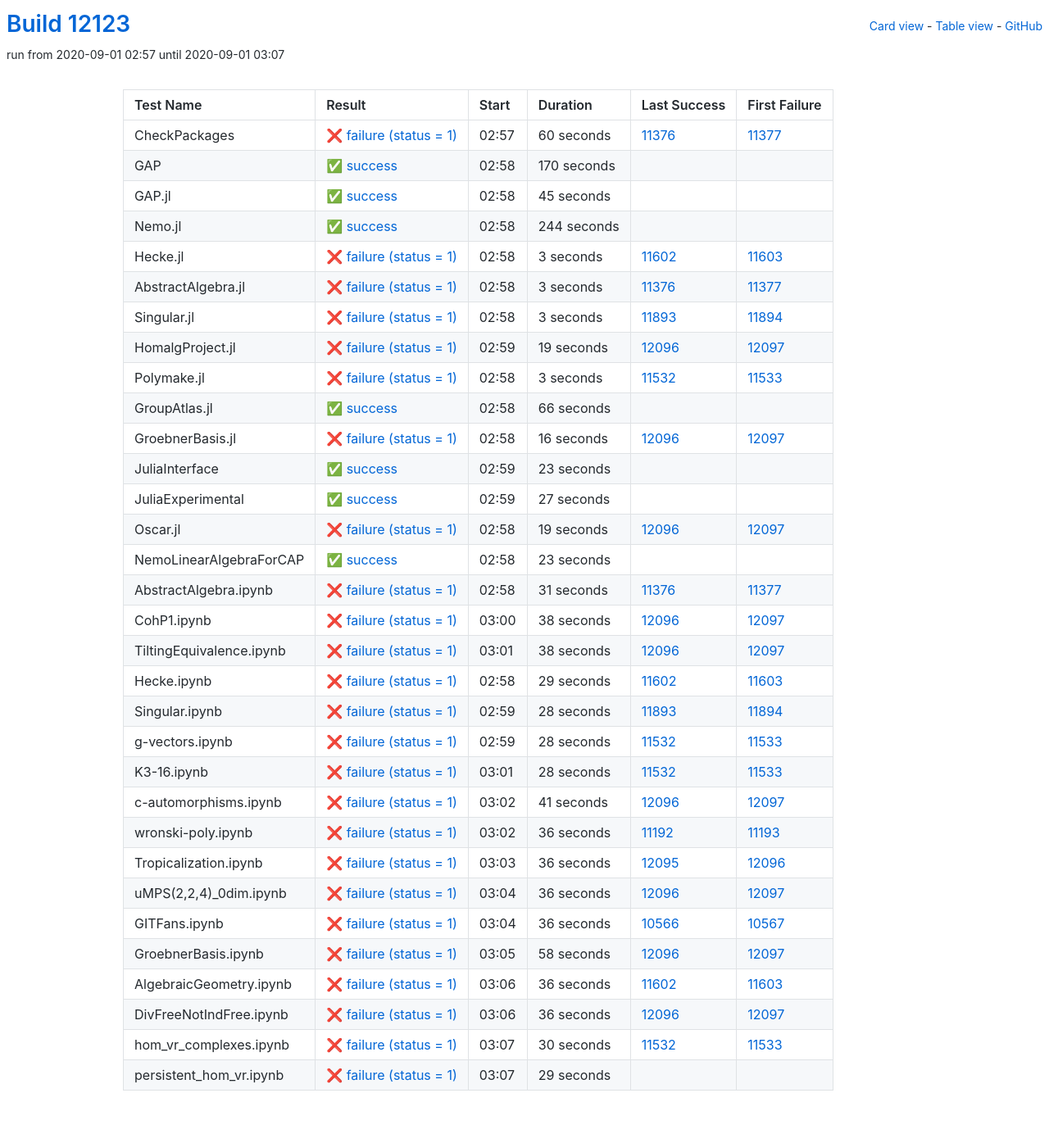
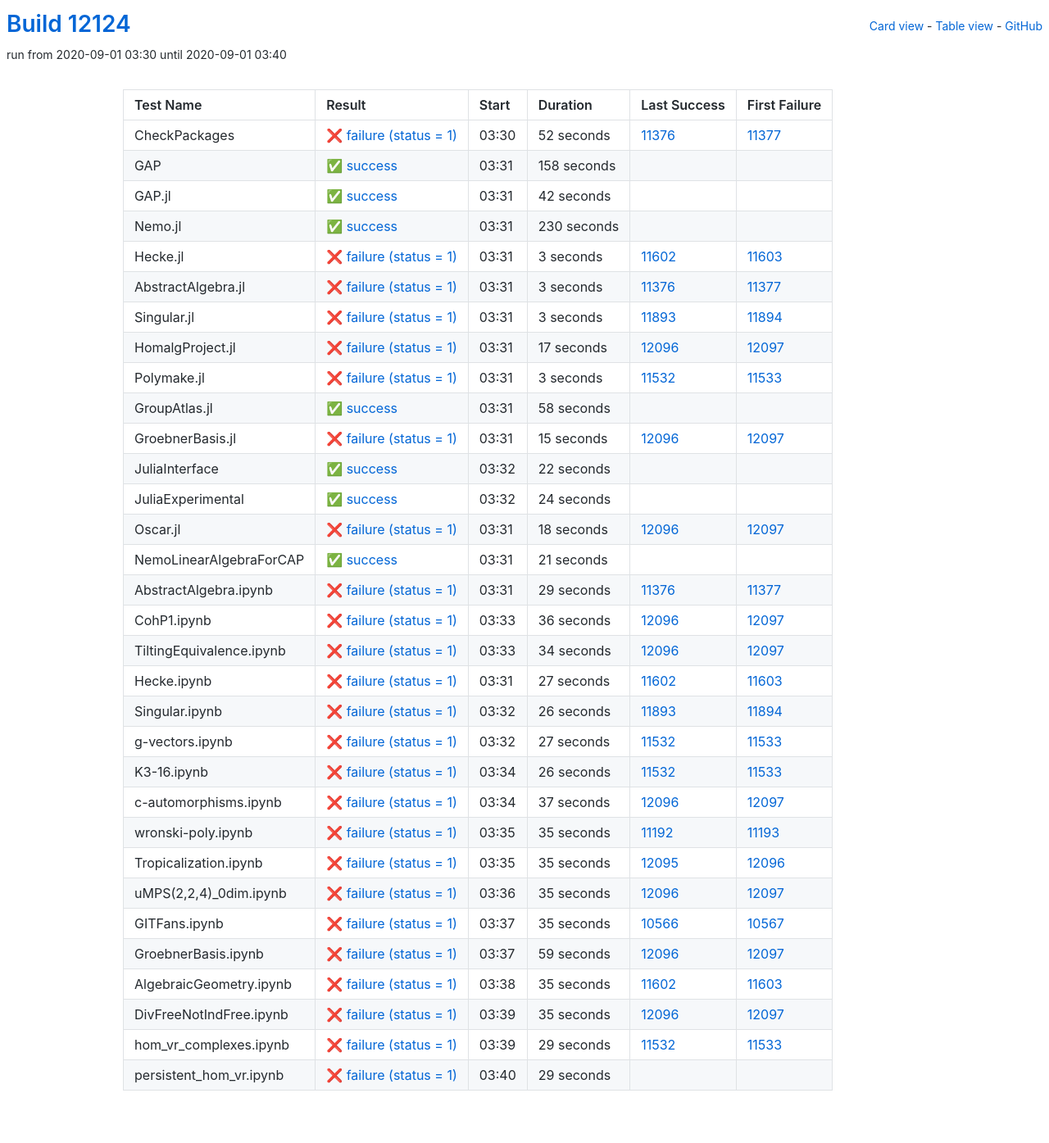
Before and after one commit to oscar-system/oscar-ci-status, a Jekyll site: the page built from table.html, in a window 1280 px wide. Shown: the whole page at 82% size. Built offline with Jekyll 4.4.1, drawn with Linux system fonts in a browser that asks for light colours.

Commit message:
Build #12124

```diff
--- a/_data/ci.yml
+++ b/_data/ci.yml
@@ -1,6 +1,6 @@
 ---
-build: 12123
-build_url: https://oscarci.mathematik.uni-kl.de/job/oscar/12123/
+build: 12124
+build_url: https://oscarci.mathematik.uni-kl.de/job/oscar/12124/
 job: oscar
 organization: oscar-system
 repo: oscar-ci-status
@@ -8,56 +8,56 @@ repourl: https://github.com/oscar-system/oscar-ci-status
 tests:
 - name: CheckPackages
   id: checkpackages
-  log: https://oscarci.mathematik.uni-kl.de/job/oscar/12123/artifact/logs/build-12123/CheckPackages.log
-  start: 2020-09-01 02:57
+  log: https://oscarci.mathematik.uni-kl.de/job/oscar/12124/artifact/logs/build-12124/CheckPackages.log
+  start: 2020-09-01 03:30
   success: false
   exitcode: 1
   status: failure
-  duration: 60
+  duration: 52
   last_success: 11376
   last_success_url: https://oscarci.mathematik.uni-kl.de/job/oscar/11376/
   first_failure: 11377
   first_failure_url: https://oscarci.mathematik.uni-kl.de/job/oscar/11377/
 - name: GAP
   id: gap
-  log: https://oscarci.mathematik.uni-kl.de/job/oscar/12123/artifact/logs/build-12123/GAP.log
-  start: 2020-09-01 02:58
+  log: https://oscarci.mathematik.uni-kl.de/job/oscar/12124/artifact/logs/build-12124/GAP.log
+  start: 2020-09-01 03:31
   success: true
   exitcode: 0
   status: success
-  duration: 170
+  duration: 158
   last_success: false
   last_success_url:
   first_failure: false
   first_failure_url:
 - name: GAP.jl
   id: gap-jl
-  log: https://oscarci.mathematik.uni-kl.de/job/oscar/12123/artifact/logs/build-12123/GAP.jl.log
-  start: 2020-09-01 02:58
+  log: https://oscarci.mathematik.uni-kl.de/job/oscar/12124/artifact/logs/build-12124/GAP.jl.log
+  start: 2020-09-01 03:31
   success: true
   exitcode: 0
   status: success
-  duration: 45
+  duration: 42
   last_success: false
   last_success_url:
   first_failure: false
   first_failure_url:
 - name: Nemo.jl
   id: nemo-jl
-  log: https://oscarci.mathematik.uni-kl.de/job/oscar/12123/artifact/logs/build-12123/Nemo.jl.log
-  start: 2020-09-01 02:58
+  log: https://oscarci.mathematik.uni-kl.de/job/oscar/12124/artifact/logs/build-12124/Nemo.jl.log
+  start: 2020-09-01 03:31
   success: true
   exitcode: 0
   status: success
-  duration: 244
+  duration: 230
   last_success: false
   last_success_url:
   first_failure: false
   first_failure_url:
 - name: Hecke.jl
   id: hecke-jl
-  log: https://oscarci.mathematik.uni-kl.de/job/oscar/12123/artifact/logs/build-12123/Hecke.jl.log
-  start: 2020-09-01 02:58
+  log: https://oscarci.mathematik.uni-kl.de/job/oscar/12124/artifact/logs/build-12124/Hecke.jl.log
+  start: 2020-09-01 03:31
   success: false
   exitcode: 1
   status: failure
@@ -68,8 +68,8 @@ tests:
   first_failure_url: https://oscarci.mathematik.uni-kl.de/job/oscar/11603/
 - name: AbstractAlgebra.jl
   id: abstractalgebra-jl
-  log: https://oscarci.mathematik.uni-kl.de/job/oscar/12123/artifact/logs/build-12123/AbstractAlgebra.jl.log
-  start: 2020-09-01 02:58
+  log: https://oscarci.mathematik.uni-kl.de/job/oscar/12124/artifact/logs/build-12124/AbstractAlgebra.jl.log
+  start: 2020-09-01 03:31
   success: false
   exitcode: 1
   status: failure
@@ -80,8 +80,8 @@ tests:
   first_failure_url: https://oscarci.mathematik.uni-kl.de/job/oscar/11377/
 - name: Singular.jl
   id: singular-jl
-  log: https://oscarci.mathematik.uni-kl.de/job/oscar/12123/artifact/logs/build-12123/Singular.jl.log
-  start: 2020-09-01 02:58
+  log: https://oscarci.mathematik.uni-kl.de/job/oscar/12124/artifact/logs/build-12124/Singular.jl.log
+  start: 2020-09-01 03:31
   success: false
   exitcode: 1
   status: failure
@@ -92,20 +92,20 @@ tests:
   first_failure_url: https://oscarci.mathematik.uni-kl.de/job/oscar/11894/
 - name: HomalgProject.jl
   id: homalgproject-jl
-  log: https://oscarci.mathematik.uni-kl.de/job/oscar/12123/artifact/logs/build-12123/HomalgProject.jl.log
-  start: 2020-09-01 02:59
+  log: https://oscarci.mathematik.uni-kl.de/job/oscar/12124/artifact/logs/build-12124/HomalgProject.jl.log
+  start: 2020-09-01 03:31
   success: false
   exitcode: 1
   status: failure
-  duration: 19
+  duration: 17
   last_success: 12096
   last_success_url: https://oscarci.mathematik.uni-kl.de/job/oscar/12096/
   first_failure: 12097
   first_failure_url: https://oscarci.mathematik.uni-kl.de/job/oscar/12097/
 - name: Polymake.jl
   id: polymake-jl
-  log: https://oscarci.mathematik.uni-kl.de/job/oscar/12123/artifact/logs/build-12123/Polymake.jl.log
-  start: 2020-09-01 02:58
+  log: https://oscarci.mathematik.uni-kl.de/job/oscar/12124/artifact/logs/build-12124/Polymake.jl.log
+  start: 2020-09-01 03:31
   success: false
   exitcode: 1
   status: failure
@@ -116,200 +116,92 @@ tests:
   first_failure_url: https://oscarci.mathematik.uni-kl.de/job/oscar/11533/
 - name: GroupAtlas.jl
   id: groupatlas-jl
-  log: https://oscarci.mathematik.uni-kl.de/job/oscar/12123/artifact/logs/build-12123/GroupAtlas.jl.log
-  start: 2020-09-01 02:58
+  log: https://oscarci.mathematik.uni-kl.de/job/oscar/12124/artifact/logs/build-12124/GroupAtlas.jl.log
+  start: 2020-09-01 03:31
   success: true
   exitcode: 0
   status: success
-  duration: 66
+  duration: 58
   last_success: false
   last_success_url:
   first_failure: false
   first_failure_url:
 - name: GroebnerBasis.jl
   id: groebnerbasis-jl
-  log: https://oscarci.mathematik.uni-kl.de/job/oscar/12123/artifact/logs/build-12123/GroebnerBasis.jl.log
-  start: 2020-09-01 02:58
+  log: https://oscarci.mathematik.uni-kl.de/job/oscar/12124/artifact/logs/build-12124/GroebnerBasis.jl.log
+  start: 2020-09-01 03:31
   success: false
   exitcode: 1
   status: failure
-  duration: 16
+  duration: 15
   last_success: 12096
   last_success_url: https://oscarci.mathematik.uni-kl.de/job/oscar/12096/
   first_failure: 12097
   first_failure_url: https://oscarci.mathematik.uni-kl.de/job/oscar/12097/
 - name: JuliaInterface
   id: juliainterface
-  log: https://oscarci.mathematik.uni-kl.de/job/oscar/12123/artifact/logs/build-12123/JuliaInterface.log
-  start: 2020-09-01 02:59
+  log: https://oscarci.mathematik.uni-kl.de/job/oscar/12124/artifact/logs/build-12124/JuliaInterface.log
+  start: 2020-09-01 03:32
   success: true
   exitcode: 0
   status: success
-  duration: 23
+  duration: 22
   last_success: false
   last_success_url:
   first_failure: false
   first_failure_url:
 - name: JuliaExperimental
   id: juliaexperimental
-  log: https://oscarci.mathematik.uni-kl.de/job/oscar/12123/artifact/logs/build-12123/JuliaExperimental.log
-  start: 2020-09-01 02:59
+  log: https://oscarci.mathematik.uni-kl.de/job/oscar/12124/artifact/logs/build-12124/JuliaExperimental.log
+  start: 2020-09-01 03:32
   success: true
   exitcode: 0
   status: success
-  duration: 27
+  duration: 24
   last_success: false
   last_success_url:
   first_failure: false
   first_failure_url:
 - name: Oscar.jl
   id: oscar-jl
-  log: https://oscarci.mathematik.uni-kl.de/job/oscar/12123/artifact/logs/build-12123/Oscar.jl.log
-  start: 2020-09-01 02:58
+  log: https://oscarci.mathematik.uni-kl.de/job/oscar/12124/artifact/logs/build-12124/Oscar.jl.log
+  start: 2020-09-01 03:31
   success: false
   exitcode: 1
   status: failure
-  duration: 19
+  duration: 18
   last_success: 12096
   last_success_url: https://oscarci.mathematik.uni-kl.de/job/oscar/12096/
   first_failure: 12097
   first_failure_url: https://oscarci.mathematik.uni-kl.de/job/oscar/12097/
 - name: NemoLinearAlgebraForCAP
   id: nemolinearalgebraforcap
-  log: https://oscarci.mathematik.uni-kl.de/job/oscar/12123/artifact/logs/build-12123/NemoLinearAlgebraForCAP.log
-  start: 2020-09-01 02:58
+  log: https://oscarci.mathematik.uni-kl.de/job/oscar/12124/artifact/logs/build-12124/NemoLinearAlgebraForCAP.log
+  start: 2020-09-01 03:31
   success: true
   exitcode: 0
   status: success
-  duration: 23
+  duration: 21
   last_success: false
   last_success_url:
   first_failure: false
   first_failure_url:
 - name: AbstractAlgebra.ipynb
   id: abstractalgebra-ipynb
-  log: https://oscarci.mathematik.uni-kl.de/job/oscar/12123/artifact/logs/build-12123/AbstractAlgebra.ipynb.log
-  start: 2020-09-01 02:58
+  log: https://oscarci.mathematik.uni-kl.de/job/oscar/12124/artifact/logs/build-12124/AbstractAlgebra.ipynb.log
+  start: 2020-09-01 03:31
   success: false
   exitcode: 1
   status: failure
-  duration: 31
+  duration: 29
   last_success: 11376
   last_success_url: https://oscarci.mathematik.uni-kl.de/job/oscar/11376/
   first_failure: 11377
   first_failure_url: https://oscarci.mathematik.uni-kl.de/job/oscar/11377/
 - name: CohP1.ipynb
   id: cohp1-ipynb
-  log: https://oscarci.mathematik.uni-kl.de/job/oscar/12123/artifact/logs/build-12123/CohP1.ipynb.log
-  start: 2020-09-01 03:00
-  success: false
-  exitcode: 1
-  status: failure
-  duration: 38
-  last_success: 12096
-  last_success_url: https://oscarci.mathematik.uni-kl.de/job/oscar/12096/
-  first_failure: 12097
-  first_failure_url: https://oscarci.mathematik.uni-kl.de/job/oscar/12097/
-- name: TiltingEquivalence.ipynb
-  id: tiltingequivalence-ipynb
-  log: https://oscarci.mathematik.uni-kl.de/job/oscar/12123/artifact/logs/build-12123/TiltingEquivalence.ipynb.log
-  start: 2020-09-01 03:01
-  success: false
-  exitcode: 1
-  status: failure
-  duration: 38
-  last_success: 12096
-  last_success_url: https://oscarci.mathematik.uni-kl.de/job/oscar/12096/
-  first_failure: 12097
-  first_failure_url: https://oscarci.mathematik.uni-kl.de/job/oscar/12097/
-- name: Hecke.ipynb
-  id: hecke-ipynb
-  log: https://oscarci.mathematik.uni-kl.de/job/oscar/12123/artifact/logs/build-12123/Hecke.ipynb.log
-  start: 2020-09-01 02:58
-  success: false
-  exitcode: 1
-  status: failure
-  duration: 29
-  last_success: 11602
-  last_success_url: https://oscarci.mathematik.uni-kl.de/job/oscar/11602/
-  first_failure: 11603
-  first_failure_url: https://oscarci.mathematik.uni-kl.de/job/oscar/11603/
-- name: Singular.ipynb
-  id: singular-ipynb
-  log: https://oscarci.mathematik.uni-kl.de/job/oscar/12123/artifact/logs/build-12123/Singular.ipynb.log
-  start: 2020-09-01 02:59
-  success: false
-  exitcode: 1
-  status: failure
-  duration: 28
-  last_success: 11893
-  last_success_url: https://oscarci.mathematik.uni-kl.de/job/oscar/11893/
-  first_failure: 11894
-  first_failure_url: https://oscarci.mathematik.uni-kl.de/job/oscar/11894/
-- name: g-vectors.ipynb
-  id: g-vectors-ipynb
-  log: https://oscarci.mathematik.uni-kl.de/job/oscar/12123/artifact/logs/build-12123/g-vectors.ipynb.log
-  start: 2020-09-01 02:59
-  success: false
-  exitcode: 1
-  status: failure
-  duration: 28
-  last_success: 11532
-  last_success_url: https://oscarci.mathematik.uni-kl.de/job/oscar/11532/
-  first_failure: 11533
-  first_failure_url: https://oscarci.mathematik.uni-kl.de/job/oscar/11533/
-- name: K3-16.ipynb
-  id: k3-16-ipynb
-  log: https://oscarci.mathematik.uni-kl.de/job/oscar/12123/artifact/logs/build-12123/K3-16.ipynb.log
-  start: 2020-09-01 03:01
-  success: false
-  exitcode: 1
-  status: failure
-  duration: 28
-  last_success: 11532
-  last_success_url: https://oscarci.mathematik.uni-kl.de/job/oscar/11532/
-  first_failure: 11533
-  first_failure_url: https://oscarci.mathematik.uni-kl.de/job/oscar/11533/
-- name: c-automorphisms.ipynb
-  id: c-automorphisms-ipynb
-  log: https://oscarci.mathematik.uni-kl.de/job/oscar/12123/artifact/logs/build-12123/c-automorphisms.ipynb.log
-  start: 2020-09-01 03:02
-  success: false
-  exitcode: 1
-  status: failure
-  duration: 41
-  last_success: 12096
-  last_success_url: https://oscarci.mathematik.uni-kl.de/job/oscar/12096/
-  first_failure: 12097
-  first_failure_url: https://oscarci.mathematik.uni-kl.de/job/oscar/12097/
-- name: wronski-poly.ipynb
-  id: wronski-poly-ipynb
-  log: https://oscarci.mathematik.uni-kl.de/job/oscar/12123/artifact/logs/build-12123/wronski-poly.ipynb.log
-  start: 2020-09-01 03:02
-  success: false
-  exitcode: 1
-  status: failure
-  duration: 36
-  last_success: 11192
-  last_success_url: https://oscarci.mathematik.uni-kl.de/job/oscar/11192/
-  first_failure: 11193
-  first_failure_url: https://oscarci.mathematik.uni-kl.de/job/oscar/11193/
-- name: Tropicalization.ipynb
-  id: tropicalization-ipynb
-  log: https://oscarci.mathematik.uni-kl.de/job/oscar/12123/artifact/logs/build-12123/Tropicalization.ipynb.log
-  start: 2020-09-01 03:03
-  success: false
-  exitcode: 1
-  status: failure
-  duration: 36
-  last_success: 12095
-  last_success_url: https://oscarci.mathematik.uni-kl.de/job/oscar/12095/
-  first_failure: 12096
-  first_failure_url: https://oscarci.mathematik.uni-kl.de/job/oscar/12096/
-- name: uMPS(2,2,4)_0dim.ipynb
-  id: umps-2-2-4-0dim-ipynb
-  log: https://oscarci.mathematik.uni-kl.de/job/oscar/12123/artifact/logs/build-12123/uMPS-2-2-4-_0dim.ipynb.log
-  start: 2020-09-01 03:04
+  log: https://oscarci.mathematik.uni-kl.de/job/oscar/12124/artifact/logs/build-12124/CohP1.ipynb.log
+  start: 2020-09-01 03:33
   success: false
   exitcode: 1
   status: failure
@@ -318,70 +210,178 @@ tests:
   last_success_url: https://oscarci.mathematik.uni-kl.de/job/oscar/12096/
   first_failure: 12097
   first_failure_url: https://oscarci.mathematik.uni-kl.de/job/oscar/12097/
-- name: GITFans.ipynb
-  id: gitfans-ipynb
-  log: https://oscarci.mathematik.uni-kl.de/job/oscar/12123/artifact/logs/build-12123/GITFans.ipynb.log
-  start: 2020-09-01 03:04
+- name: TiltingEquivalence.ipynb
+  id: tiltingequivalence-ipynb
+  log: https://oscarci.mathematik.uni-kl.de/job/oscar/12124/artifact/logs/build-12124/TiltingEquivalence.ipynb.log
+  start: 2020-09-01 03:33
   success: false
   exitcode: 1
   status: failure
-  duration: 36
+  duration: 34
+  last_success: 12096
+  last_success_url: https://oscarci.mathematik.uni-kl.de/job/oscar/12096/
+  first_failure: 12097
+  first_failure_url: https://oscarci.mathematik.uni-kl.de/job/oscar/12097/
+- name: Hecke.ipynb
+  id: hecke-ipynb
+  log: https://oscarci.mathematik.uni-kl.de/job/oscar/12124/artifact/logs/build-12124/Hecke.ipynb.log
+  start: 2020-09-01 03:31
+  success: false
+  exitcode: 1
+  status: failure
+  duration: 27
+  last_success: 11602
+  last_success_url: https://oscarci.mathematik.uni-kl.de/job/oscar/11602/
+  first_failure: 11603
+  first_failure_url: https://oscarci.mathematik.uni-kl.de/job/oscar/11603/
+- name: Singular.ipynb
+  id: singular-ipynb
+  log: https://oscarci.mathematik.uni-kl.de/job/oscar/12124/artifact/logs/build-12124/Singular.ipynb.log
+  start: 2020-09-01 03:32
+  success: false
+  exitcode: 1
+  status: failure
+  duration: 26
+  last_success: 11893
+  last_success_url: https://oscarci.mathematik.uni-kl.de/job/oscar/11893/
+  first_failure: 11894
+  first_failure_url: https://oscarci.mathematik.uni-kl.de/job/oscar/11894/
+- name: g-vectors.ipynb
+  id: g-vectors-ipynb
+  log: https://oscarci.mathematik.uni-kl.de/job/oscar/12124/artifact/logs/build-12124/g-vectors.ipynb.log
+  start: 2020-09-01 03:32
+  success: false
+  exitcode: 1
+  status: failure
+  duration: 27
+  last_success: 11532
+  last_success_url: https://oscarci.mathematik.uni-kl.de/job/oscar/11532/
+  first_failure: 11533
+  first_failure_url: https://oscarci.mathematik.uni-kl.de/job/oscar/11533/
+- name: K3-16.ipynb
+  id: k3-16-ipynb
+  log: https://oscarci.mathematik.uni-kl.de/job/oscar/12124/artifact/logs/build-12124/K3-16.ipynb.log
+  start: 2020-09-01 03:34
+  success: false
+  exitcode: 1
+  status: failure
+  duration: 26
+  last_success: 11532
+  last_success_url: https://oscarci.mathematik.uni-kl.de/job/oscar/11532/
+  first_failure: 11533
+  first_failure_url: https://oscarci.mathematik.uni-kl.de/job/oscar/11533/
+- name: c-automorphisms.ipynb
+  id: c-automorphisms-ipynb
+  log: https://oscarci.mathematik.uni-kl.de/job/oscar/12124/artifact/logs/build-12124/c-automorphisms.ipynb.log
+  start: 2020-09-01 03:34
+  success: false
+  exitcode: 1
+  status: failure
+  duration: 37
+  last_success: 12096
+  last_success_url: https://oscarci.mathematik.uni-kl.de/job/oscar/12096/
+  first_failure: 12097
+  first_failure_url: https://oscarci.mathematik.uni-kl.de/job/oscar/12097/
+- name: wronski-poly.ipynb
+  id: wronski-poly-ipynb
+  log: https://oscarci.mathematik.uni-kl.de/job/oscar/12124/artifact/logs/build-12124/wronski-poly.ipynb.log
+  start: 2020-09-01 03:35
+  success: false
+  exitcode: 1
+  status: failure
+  duration: 35
+  last_success: 11192
+  last_success_url: https://oscarci.mathematik.uni-kl.de/job/oscar/11192/
+  first_failure: 11193
+  first_failure_url: https://oscarci.mathematik.uni-kl.de/job/oscar/11193/
+- name: Tropicalization.ipynb
+  id: tropicalization-ipynb
+  log: https://oscarci.mathematik.uni-kl.de/job/oscar/12124/artifact/logs/build-12124/Tropicalization.ipynb.log
+  start: 2020-09-01 03:35
+  success: false
+  exitcode: 1
+  status: failure
+  duration: 35
+  last_success: 12095
+  last_success_url: https://oscarci.mathematik.uni-kl.de/job/oscar/12095/
+  first_failure: 12096
+  first_failure_url: https://oscarci.mathematik.uni-kl.de/job/oscar/12096/
+- name: uMPS(2,2,4)_0dim.ipynb
+  id: umps-2-2-4-0dim-ipynb
+  log: https://oscarci.mathematik.uni-kl.de/job/oscar/12124/artifact/logs/build-12124/uMPS-2-2-4-_0dim.ipynb.log
+  start: 2020-09-01 03:36
+  success: false
+  exitcode: 1
+  status: failure
+  duration: 35
+  last_success: 12096
+  last_success_url: https://oscarci.mathematik.uni-kl.de/job/oscar/12096/
+  first_failure: 12097
+  first_failure_url: https://oscarci.mathematik.uni-kl.de/job/oscar/12097/
+- name: GITFans.ipynb
+  id: gitfans-ipynb
+  log: https://oscarci.mathematik.uni-kl.de/job/oscar/12124/artifact/logs/build-12124/GITFans.ipynb.log
+  start: 2020-09-01 03:37
+  success: false
+  exitcode: 1
+  status: failure
+  duration: 35
   last_success: 10566
   last_success_url: https://oscarci.mathematik.uni-kl.de/job/oscar/10566/
   first_failure: 10567
   first_failure_url: https://oscarci.mathematik.uni-kl.de/job/oscar/10567/
 - name: GroebnerBasis.ipynb
   id: groebnerbasis-ipynb
-  log: https://oscarci.mathematik.uni-kl.de/job/oscar/12123/artifact/logs/build-12123/GroebnerBasis.ipynb.log
-  start: 2020-09-01 03:05
+  log: https://oscarci.mathematik.uni-kl.de/job/oscar/12124/artifact/logs/build-12124/GroebnerBasis.ipynb.log
+  start: 2020-09-01 03:37
   success: false
   exitcode: 1
   status: failure
-  duration: 58
+  duration: 59
   last_success: 12096
   last_success_url: https://oscarci.mathematik.uni-kl.de/job/oscar/12096/
   first_failure: 12097
   first_failure_url: https://oscarci.mathematik.uni-kl.de/job/oscar/12097/
 - name: AlgebraicGeometry.ipynb
   id: algebraicgeometry-ipynb
-  log: https://oscarci.mathematik.uni-kl.de/job/oscar/12123/artifact/logs/build-12123/AlgebraicGeometry.ipynb.log
-  start: 2020-09-01 03:06
+  log: https://oscarci.mathematik.uni-kl.de/job/oscar/12124/artifact/logs/build-12124/AlgebraicGeometry.ipynb.log
+  start: 2020-09-01 03:38
   success: false
   exitcode: 1
   status: failure
-  duration: 36
+  duration: 35
   last_success: 11602
   last_success_url: https://oscarci.mathematik.uni-kl.de/job/oscar/11602/
   first_failure: 11603
   first_failure_url: https://oscarci.mathematik.uni-kl.de/job/oscar/11603/
 - name: DivFreeNotIndFree.ipynb
   id: divfreenotindfree-ipynb
-  log: https://oscarci.mathematik.uni-kl.de/job/oscar/12123/artifact/logs/build-12123/DivFreeNotIndFree.ipynb.log
-  start: 2020-09-01 03:06
+  log: https://oscarci.mathematik.uni-kl.de/job/oscar/12124/artifact/logs/build-12124/DivFreeNotIndFree.ipynb.log
+  start: 2020-09-01 03:39
   success: false
   exitcode: 1
   status: failure
-  duration: 36
+  duration: 35
   last_success: 12096
   last_success_url: https://oscarci.mathematik.uni-kl.de/job/oscar/12096/
   first_failure: 12097
   first_failure_url: https://oscarci.mathematik.uni-kl.de/job/oscar/12097/
 - name: hom_vr_complexes.ipynb
   id: hom-vr-complexes-ipynb
-  log: https://oscarci.mathematik.uni-kl.de/job/oscar/12123/artifact/logs/build-12123/hom_vr_complexes.ipynb.log
-  start: 2020-09-01 03:07
+  log: https://oscarci.mathematik.uni-kl.de/job/oscar/12124/artifact/logs/build-12124/hom_vr_complexes.ipynb.log
+  start: 2020-09-01 03:39
   success: false
   exitcode: 1
   status: failure
-  duration: 30
+  duration: 29
   last_success: 11532
   last_success_url: https://oscarci.mathematik.uni-kl.de/job/oscar/11532/
   first_failure: 11533
   first_failure_url: https://oscarci.mathematik.uni-kl.de/job/oscar/11533/
 - name: persistent_hom_vr.ipynb
   id: persistent-hom-vr-ipynb
-  log: https://oscarci.mathematik.uni-kl.de/job/oscar/12123/artifact/logs/build-12123/persistent_hom_vr.ipynb.log
-  start: 2020-09-01 03:07
+  log: https://oscarci.mathematik.uni-kl.de/job/oscar/12124/artifact/logs/build-12124/persistent_hom_vr.ipynb.log
+  start: 2020-09-01 03:40
   success: false
   exitcode: 1
   status: failure
```
Also changed, not shown: README.md.
